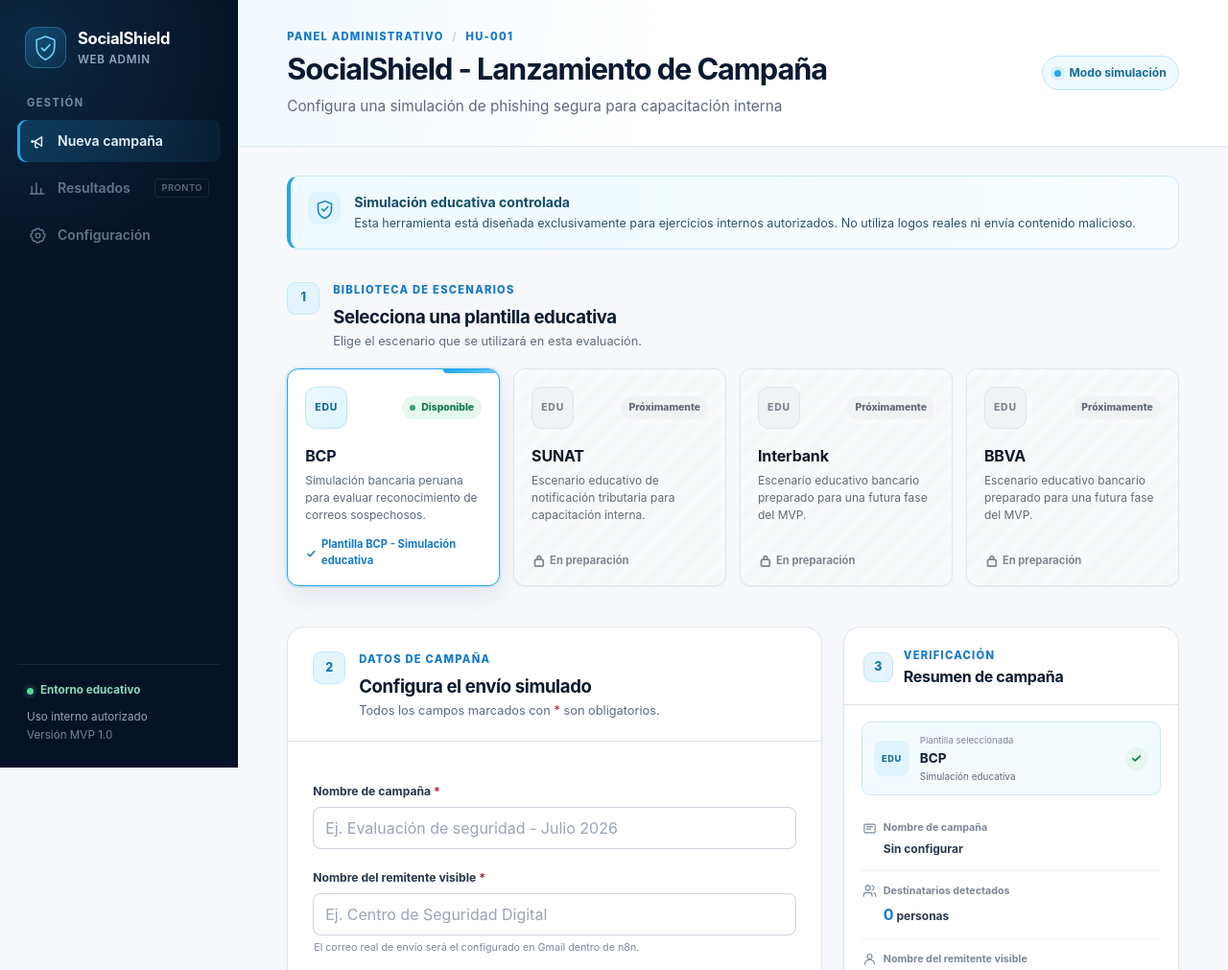
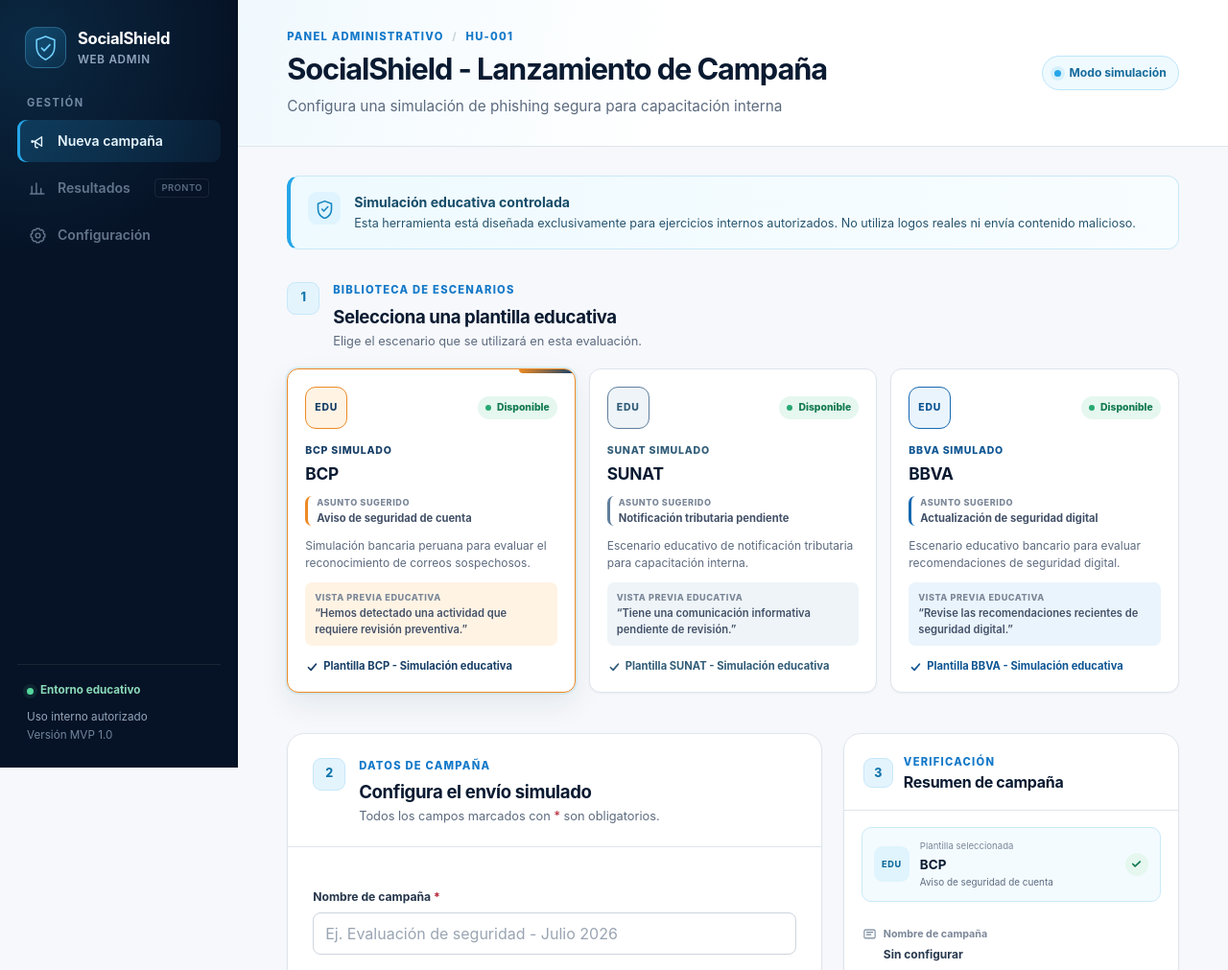
Before and after one commit to Agile-Grupo1-0570/socialshield-admin, a plain HTML site: page index.html in a window 1280 px wide. Shown: the top 1011 px of the page at 96% size. Drawn offline with Linux system fonts and the light colour scheme.

Commit message:
feat: enable 2 templates

```diff
--- a/app.js
+++ b/app.js
@@ -8,6 +8,8 @@
 
 /**
  * Catálogo de plantillas educativas.
+ * Estas plantillas representan escenarios de capacitación interna y no usan
+ * logos, páginas oficiales ni mecanismos de captura de datos personales.
  *
  * Para agregar nuevas plantillas en el futuro:
  * 1. Añade un objeto a este arreglo con un `id` único.
@@ -19,33 +21,42 @@
   {
     id: "bcp",
     name: "BCP",
+    entity: "BCP Simulado",
+    subject: "Aviso de seguridad de cuenta",
     description:
-      "Simulación bancaria peruana para evaluar reconocimiento de correos sospechosos.",
+      "Simulación bancaria peruana para evaluar el reconocimiento de correos sospechosos.",
+    previewText:
+      "Hemos detectado una actividad que requiere revisión preventiva.",
     status: "Disponible",
     isAvailable: true,
+    accentClass: "template-card--bcp",
   },
   {
     id: "sunat",
     name: "SUNAT",
+    entity: "SUNAT Simulado",
+    subject: "Notificación tributaria pendiente",
     description: "Escenario educativo de notificación tributaria para capacitación interna.",
-    status: "Próximamente",
-    isAvailable: false,
-  },
-  {
-    id: "interbank",
-    name: "Interbank",
-    description: "Escenario educativo bancario preparado para una futura fase del MVP.",
-    status: "Próximamente",
-    isAvailable: false,
+    previewText: "Tiene una comunicación informativa pendiente de revisión.",
+    status: "Disponible",
+    isAvailable: true,
+    accentClass: "template-card--sunat",
   },
   {
     id: "bbva",
     name: "BBVA",
-    description: "Escenario educativo bancario preparado para una futura fase del MVP.",
-    status: "Próximamente",
-    isAvailable: false,
+    entity: "BBVA Simulado",
+    subject: "Actualización de seguridad digital",
+    description:
+      "Escenario educativo bancario para evaluar recomendaciones de seguridad digital.",
+    previewText: "Revise las recomendaciones recientes de seguridad digital.",
+    status: "Disponible",
+    isAvailable: true,
+    accentClass: "template-card--bbva",
   },
 ];
+
+// Interbank queda fuera del MVP actual y podrá incorporarse como escenario educativo futuro.
 
 const EMAIL_PATTERN = /^[^\s@]+@[^\s@]+\.[^\s@]+$/;
 
@@ -64,6 +75,7 @@
   submissionStatus: document.querySelector("#submission-status"),
   submissionMessage: document.querySelector("#submission-message"),
   summaryTemplate: document.querySelector("#summary-template"),
+  summaryTemplateSubject: document.querySelector("#summary-template-subject"),
   summaryCampaign: document.querySelector("#summary-campaign"),
   summaryRecipients: document.querySelector("#summary-recipients"),
   summarySender: document.querySelector("#summary-sender"),
@@ -84,6 +96,7 @@
     card.type = "button";
     card.className = [
       "template-card",
+      template.accentClass,
       isSelected ? "template-card--selected" : "",
       !template.isAvailable ? "template-card--disabled" : "",
     ]
@@ -94,7 +107,7 @@
     card.setAttribute("aria-pressed", String(isSelected));
     card.setAttribute(
       "aria-label",
-      `${template.name}: ${template.status}. ${template.description}`,
+      `${template.entity}. ${template.status}. Asunto sugerido: ${template.subject}. ${template.description} ${template.previewText}`,
     );
 
     const footerLabel = template.isAvailable
@@ -109,8 +122,17 @@
         <span class="template-card__mark" aria-hidden="true">EDU</span>
         <span class="template-card__status">${template.status}</span>
       </span>
+      <span class="template-card__entity">${template.entity}</span>
       <h3>${template.name}</h3>
-      <p>${template.description}</p>
+      <span class="template-card__subject">
+        <small>Asunto sugerido</small>
+        ${template.subject}
+      </span>
+      <p class="template-card__description">${template.description}</p>
+      <span class="template-card__preview">
+        <small>Vista previa educativa</small>
+        “${template.previewText}”
+      </span>
       <span class="template-card__footer">
         <svg viewBox="0 0 16 16" aria-hidden="true">${footerIcon}</svg>
         ${footerLabel}
@@ -190,6 +212,9 @@
   elements.recipientCount.textContent = String(parsedRecipients.valid.length);
   elements.summaryRecipients.textContent = String(parsedRecipients.valid.length);
   elements.summaryTemplate.textContent = selectedTemplate?.name ?? "Sin seleccionar";
+  elements.summaryTemplateSubject.textContent =
+    selectedTemplate?.subject ?? "Sin asunto sugerido";
+  elements.summaryTemplateSubject.title = selectedTemplate?.subject ?? "";
   elements.summaryCampaign.textContent = campaignName || "Sin configurar";
   elements.summaryCampaign.title = campaignName;
   elements.summarySender.textContent = senderName || "Sin configurar";
@@ -275,8 +300,11 @@
 
 function buildPayload(recipients) {
   return {
+    template: selectedTemplate.id,
     templateId: selectedTemplate.id,
     templateName: selectedTemplate.name,
+    templateSubject: selectedTemplate.subject,
+    templateEntity: selectedTemplate.entity,
     campaignName: elements.campaignName.value.trim(),
     senderName: elements.senderName.value.trim(),
     recipients,
--- a/index.html
+++ b/index.html
@@ -249,7 +249,7 @@
                 <div>
                   <small>Plantilla seleccionada</small>
                   <strong id="summary-template">BCP</strong>
-                  <span>Simulación educativa</span>
+                  <span id="summary-template-subject">Aviso de seguridad de cuenta</span>
                 </div>
                 <span class="summary-template__check" aria-label="Seleccionada">
                   <svg viewBox="0 0 20 20" aria-hidden="true">
--- a/styles.css
+++ b/styles.css
@@ -403,15 +403,18 @@
 
 .template-grid {
   display: grid;
-  grid-template-columns: repeat(4, minmax(0, 1fr));
+  grid-template-columns: repeat(3, minmax(0, 1fr));
   gap: 14px;
 }
 
 .template-card {
+  --template-accent: var(--blue-500);
+  --template-accent-ink: var(--blue-600);
+  --template-accent-soft: var(--blue-100);
   position: relative;
   display: flex;
   min-width: 0;
-  min-height: 206px;
+  min-height: 330px;
   flex-direction: column;
   align-items: stretch;
   padding: 18px;
@@ -444,9 +447,9 @@
 }
 
 .template-card--selected {
-  border-color: var(--blue-500);
+  border-color: var(--template-accent);
   box-shadow:
-    0 0 0 2px rgba(37, 166, 232, 0.11),
+    0 0 0 2px rgba(37, 166, 232, 0.1),
     var(--shadow-md);
 }
 
@@ -457,8 +460,26 @@
   width: 58px;
   height: 4px;
   border-radius: 0 0 0 5px;
-  background: linear-gradient(90deg, var(--blue-500), #66c9f6);
+  background: linear-gradient(90deg, var(--template-accent), var(--template-accent-ink));
   content: "";
+}
+
+.template-card--bcp {
+  --template-accent: #ed8a24;
+  --template-accent-ink: #173f67;
+  --template-accent-soft: #fff3e4;
+}
+
+.template-card--sunat {
+  --template-accent: #607e9c;
+  --template-accent-ink: #315c78;
+  --template-accent-soft: #eef4f8;
+}
+
+.template-card--bbva {
+  --template-accent: #1769b0;
+  --template-accent-ink: #0d5593;
+  --template-accent-soft: #eaf4fc;
 }
 
 .template-card--disabled {
@@ -481,10 +502,10 @@
   width: 44px;
   height: 44px;
   place-items: center;
-  border: 1px solid #bee5f8;
+  border: 1px solid var(--template-accent);
   border-radius: 11px;
-  background: linear-gradient(145deg, #edf9ff, #dff4fd);
-  color: #146c9b;
+  background: var(--template-accent-soft);
+  color: var(--template-accent-ink);
   font-size: 0.65rem;
   font-weight: 850;
   letter-spacing: 0.08em;
@@ -525,22 +546,61 @@
   display: none;
 }
 
+.template-card__entity {
+  margin-top: 15px;
+  color: var(--template-accent-ink);
+  font-size: 0.66rem;
+  font-weight: 800;
+  letter-spacing: 0.07em;
+  text-transform: uppercase;
+}
+
 .template-card h3 {
-  margin: 16px 0 5px;
+  margin: 3px 0 10px;
   color: var(--navy-900);
-  font-size: 1rem;
+  font-size: 1.08rem;
   letter-spacing: -0.01em;
 }
 
-.template-card p {
-  display: -webkit-box;
-  margin: 0;
-  overflow: hidden;
+.template-card__subject,
+.template-card__preview {
+  display: block;
+  border-radius: 7px;
+  font-size: 0.7rem;
+  font-weight: 700;
+  line-height: 1.45;
+}
+
+.template-card__subject {
+  padding-left: 9px;
+  border-left: 3px solid var(--template-accent);
+  color: var(--slate-700);
+}
+
+.template-card__subject small,
+.template-card__preview small {
+  display: block;
+  margin-bottom: 2px;
+  color: var(--slate-500);
+  font-size: 0.57rem;
+  font-weight: 800;
+  letter-spacing: 0.06em;
+  text-transform: uppercase;
+}
+
+.template-card__description {
+  margin: 12px 0 0;
   color: var(--slate-600);
   font-size: 0.75rem;
   line-height: 1.5;
-  -webkit-box-orient: vertical;
-  -webkit-line-clamp: 3;
+}
+
+.template-card__preview {
+  margin-top: 11px;
+  padding: 9px 10px;
+  background: var(--template-accent-soft);
+  color: var(--slate-700);
+  font-weight: 600;
 }
 
 .template-card__footer {
@@ -549,7 +609,7 @@
   gap: 5px;
   margin-top: auto;
   padding-top: 13px;
-  color: var(--blue-600);
+  color: var(--template-accent-ink);
   font-size: 0.7rem;
   font-weight: 750;
 }
@@ -1108,7 +1168,7 @@
   }
 
   .template-card {
-    min-height: 190px;
+    min-height: 315px;
   }
 
   .campaign-layout {
@@ -1243,7 +1303,7 @@
   }
 
   .template-card {
-    min-height: 178px;
+    min-height: 300px;
   }
 
   .section-block {
```
Also changed, not shown: 1 other file.
